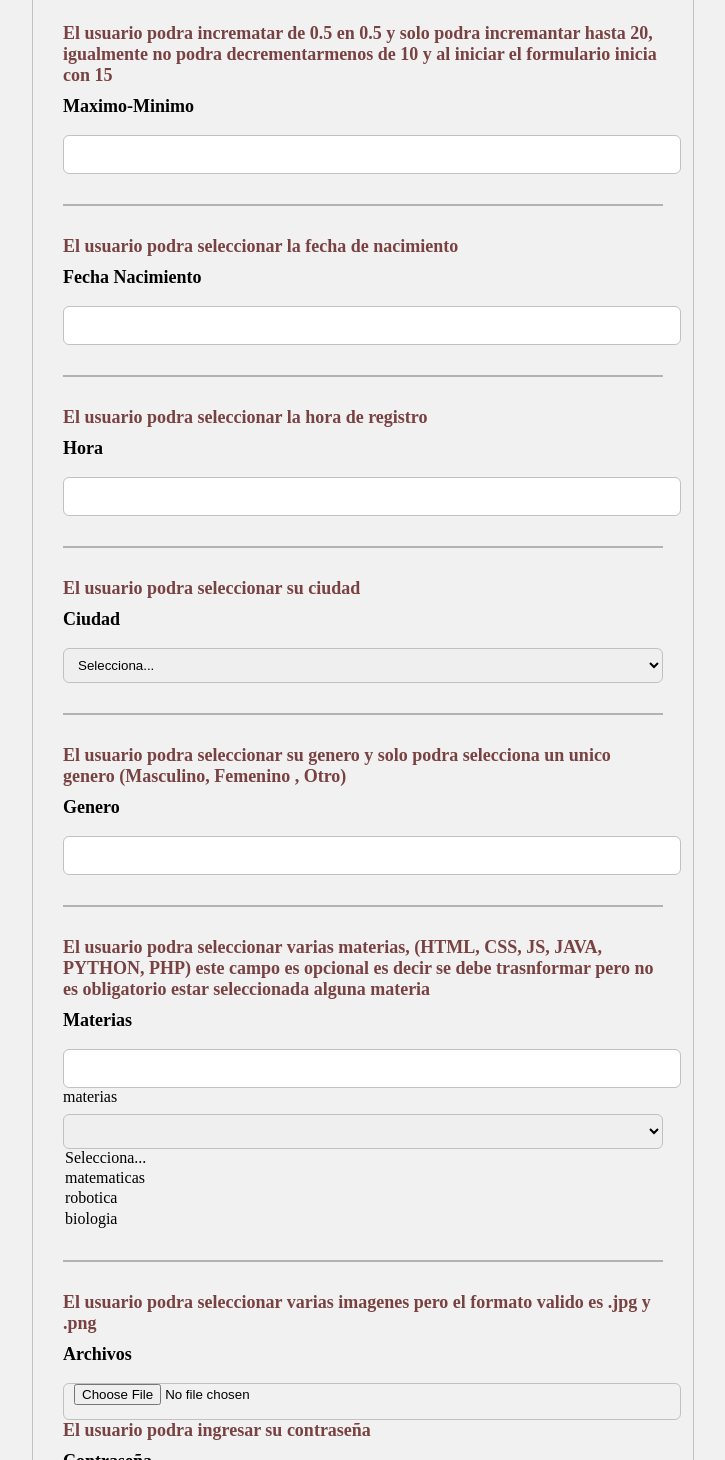
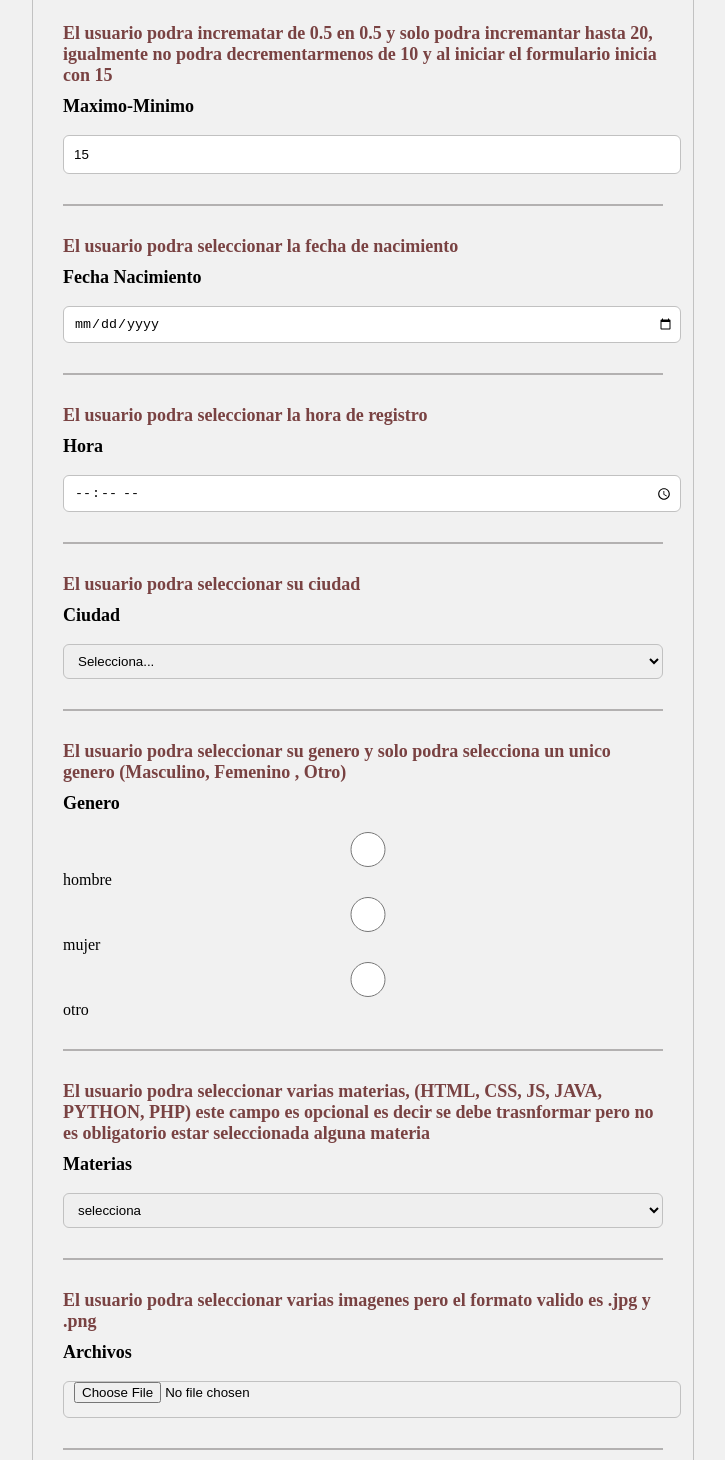
Before and after one commit to Nando-droid/formulario, a plain HTML site: page index.html in a window 1280 px wide. Shown: the part 1340-2800 px from the top of the page, without its empty margins (277-1002 px from the left). Drawn offline with Linux system fonts and the light colour scheme.

Commit message:
restauracion

```diff
--- a/index.html
+++ b/index.html
@@ -22,10 +22,10 @@
         <b>Validar Campo que al enviar solo se puedan enviar letras (a - z) tanto minusculas como mayusculas</b>
       </div>
       <div>
-        <label for="nombre1">Nombre</label>
+        <label for="nombre1">Nombre1</label>
       </div>
       <div>
-        <input  id="nombre1" name="nombre" type="text" pattern="[a-z A-Z]*" minlength="1" maxlength="20">
+        <input  id="nombre1" name="nombre1" type="text" pattern="[a-z A-Z]*" minlength="1" maxlength="20">
       </div>
     </div>
 
@@ -116,7 +116,8 @@
         <label for="maximo_minimo">maximo-minimo</label>
       </div>
       <div>
-        <input  id="maximo_minimo" name="maximo_minimo" type="text">
+
+        <input  id="maximo_minimo" name="maximo_minimo" type="number" min="10" max="20" step="0.5" value="15">
       </div>
     </div>
     <!-- El usuario podra seleccionar la fecha de nacimiento -->
@@ -131,7 +132,7 @@
         <label for="fecha_nacimiento">Fecha nacimiento</label>
       </div>
       <div>
-        <input  id="fecha_nacimiento" name="fecha_nacimiento" type="text">
+        <input  id="fecha_nacimiento" name="fecha_nacimiento" type="date">
       </div>
     </div>
     <!-- El usuario podra seleccionar la hora de registro -->
@@ -146,7 +147,7 @@
         <label for="hora">hora</label>
       </div>
       <div>
-        <input  id="hora" name="hora" type="text">
+        <input  id="hora" name="hora" type="time">
       </div>
     </div>
 
@@ -164,8 +165,12 @@
       <div>
         <select name="ciudad" id="ciudad">
           <option value="selecciona">Selecciona...</option>
-          <option value="bogota">Bogot</option>
+          <option value="bogota">Bogota</option>
           <option value="bucaramanga">Bucaramanga</option>
+         <option value="lebrija">lebrija</option>
+         <option value="giron">giron</option>
+         <option value="barrancabermeja">barrancabermeja</option>
+
 
            </select>
            </div>
@@ -183,7 +188,9 @@
               <label for="genero">genero</label>
                </div>
               <div>
-        <input  id="genero" name="genero" type="text">
+              <input  id="genero" name="genero" type="radio" value="hombre">hombre
+             <input  id="genero" name="genero" type="radio" value="mujer">mujer
+              <input  id="genero" name="genero" type="radio" value="otro">otro
              </div>
               </div>
 
@@ -197,18 +204,22 @@
         debe trasnformar pero no es obligatorio estar seleccionada alguna materia</b>
       </div>
       <div>
+
         <label for="materias">Materias</label>
-      </div>
-      <div>
-        <input  id="materias">materias</div>
-      </div>
-      <select name="materias" id="materias"></select>
-          <option value="selecciona">Selecciona...</option>
-          <option value="matematicas">matematicas</option>
-          <option value="robotica">robotica</option>
-           <option value="biologia">biologia</option>
+       <select name="materias" id="materias">
+      <option value="selecciona">selecciona</option>
+      <option value="HTML">HTML</option>
+      <option value="CSS">CSS</option>
+      <option value="JS">JS</option>
+      <option value="JAVA">JAVA</option>
+      <option value="PYTHON">PYTHON</option>
+      <option value="PHP">PHP</option>
+       </select>
         </div>
 
+        </div>
+
+        </div>
         <!-- El usuario podra seleccionar varias imagenes pero el formato valido es .jpg y .png -->
          <hr>
 
@@ -220,24 +231,22 @@
         <label for="archivos">Archivos</label>
       </div>
       <div>
-        <input  id="archivos" name="archivos" type="file" accept=".jpg, .png>
+        <input  id="archivos" name="archivos" type="file" accept=".jpg, .png">
+    </div>
   </div>
      </div>
 
-
-    <!---->
+     <!-- el usuario podra ingresar su contraseña -->
      <hr>
-
-     <div>
-      <div>
-        <b>El usuario podra ingresar su contraseña</b>
      </div>
       <div>
-        <label for="contrasena">contraseña</label>
+      <b> El usuario podra ingresar su contraseña </b>
+      <label for="contraseña">Contraseña</label>
       </div>
       <div>
         <input  id="contrasena" name="contrasena" type="password">
-      </div>
+      <div>
+    <div>
     </div>
 
     <!-- Campo para que el aprendiz ingrese su nombre, este campo debe ser de solo lectura, es decir debe estar bloqueado, es decir debe estar bloqueado y al iniciar el formulario debe estar lleno con el nombre del aprendiz -->
@@ -248,10 +257,10 @@
         <b>Campo para que el aprendiz ingrese su nombre, este campo debe ser de solo lectura, es decir debe estar bloqueado y al iniciar el formulario debe estar lleno con el nombre del aprendiz</b>
       </div>
       <div>
-        <label for="aprendiz">aprendiz</label>
+        <label for="nombre1">aprendiz</label>
       </div>
       <div>
-        <input  id="aprendiz" name="aprendiz" type="text" disabled>
+        <input  id="nombre1" name="nombre1" type="text" value="fernando leon">
       </div>
     </div>
 
```
Lines whose indentation alone changed are shown as unchanged.
